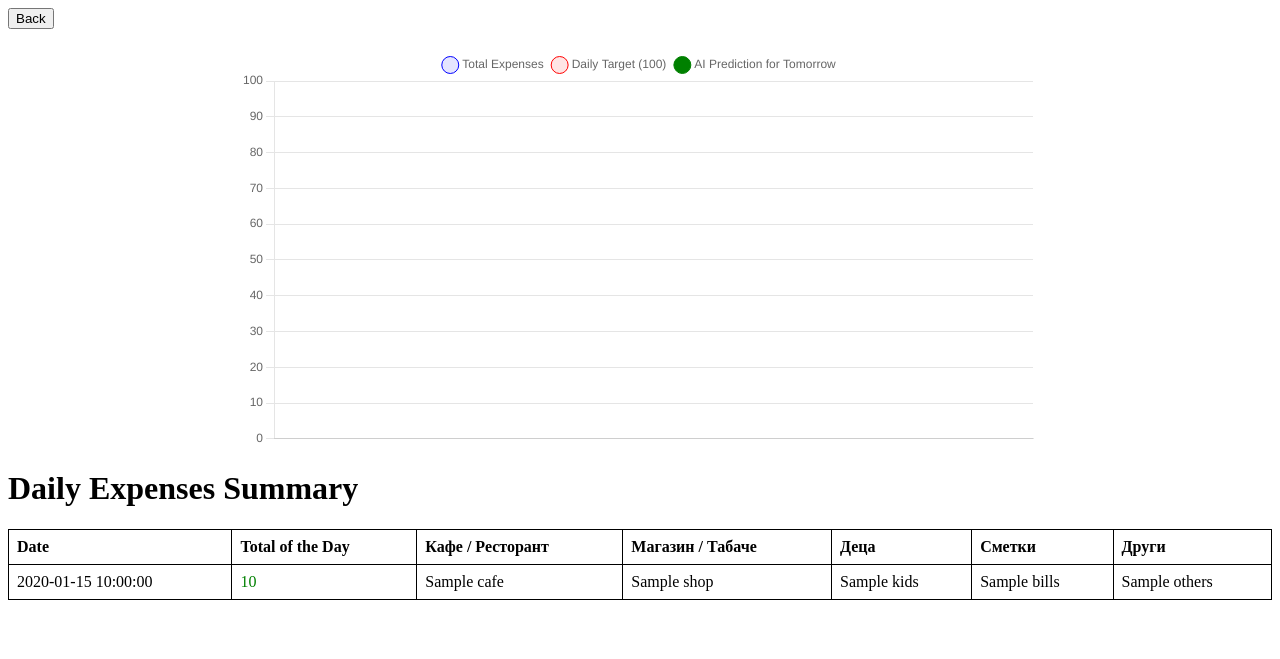
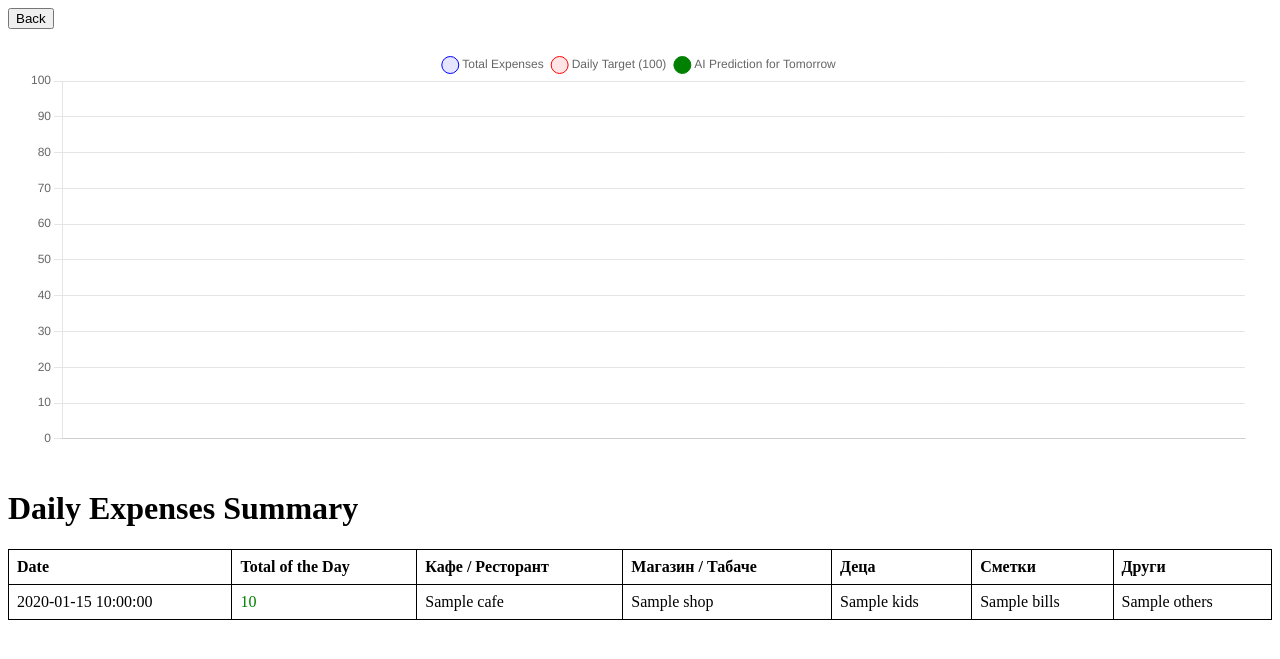
Before and after one commit to TsTsvetkoff/Expense_tracker, a Flask app: template templates/expenses_per_day.html in a window 1280 px wide. Shown: the top 659 px of the page. Run offline with Flask 3, Linux system fonts and the light colour scheme; the template is opened without the code that fills it: most values are stand-ins (such as "Sample title", 1, 10 or a date in 2020).

Commit message:
expenses for day updated

```diff
--- a/templates/expenses_per_day.html
+++ b/templates/expenses_per_day.html
@@ -24,12 +24,21 @@
             color: green;
         }
                 #expensesChart {
-            max-width: 800px;  /* Increased max width */
-            margin: 20px auto; /* Center the chart */
+            max-width: 100%;  /* Full width on mobile */
+            padding: 20px;
+            margin: 0 auto;  /* Center the chart */
         }
+
         #myChart {
-            width: 100%;      /* 100% of the container's width */
-            height: 400px;    /* Increased fixed height */
+            width: 100%;  /* Make chart 100% of container's width */
+            height: 60vh;  /* Use viewport height for responsive chart sizing */
+            max-height: 400px; /* Limit the maximum height on larger screens */
+        }
+
+        @media (max-width: 768px) {
+            #myChart {
+                height: 50vh;  /* Adjust height for smaller devices */
+            }
         }
     </style>
 </head>
@@ -41,7 +50,7 @@
 
 
     <div id="expensesChart">
-        <canvas id="myChart"></canvas>  <!-- Ensure the correct canvas is targeted -->
+    <canvas id="myChart"></canvas>
     </div>
 
     <h1>Daily Expenses Summary</h1>
@@ -80,7 +89,9 @@
     </table>
 
     <script src="https://cdn.jsdelivr.net/npm/chart.js"></script>
+        <script src="https://cdn.jsdelivr.net/npm/chart.js"></script>
         <script>
+            document.addEventListener("DOMContentLoaded", function() {
                 var ctx = document.getElementById('myChart').getContext('2d');
 
                 var predictedValue = {{ predicted_value }};  // Predicted value for tomorrow
@@ -109,7 +120,7 @@
 
                         {
                             label: 'AI Prediction for Tomorrow',
-                        data: Array({{ dates|tojson }}).fill(predictedValue),  // Target line,  // Null until "Tomorrow", then show predicted value
+                            data: Array({{ dates|tojson }}).fill(predictedValue),  // Null until "Tomorrow", then show predicted value
                             borderColor: 'green',
                             backgroundColor: 'rgba(0, 255, 0, 0.5)',  // Slightly transparent green
                             fill: false,
@@ -120,17 +131,24 @@
                         }]
                     },
                     options: {
-                    responsive: true,
+                        responsive: true,  // Enable responsive behavior
+                        maintainAspectRatio: false,  // Disable aspect ratio to manage chart height on mobile
                         scales: {
                             y: {
-                            beginAtZero: true
+                                beginAtZero: true,
+                                ticks: {
+                                    callback: function(value) { return value; }, // Display numbers in better format
+                                }
                             }
                         },
                         plugins: {
                             legend: {
                                 display: true,
                                 labels: {
-                                usePointStyle: true  // Use point style for better visibility
+                                    usePointStyle: true,  // Use point style for better visibility
+                                    font: {
+                                        size: 12  // Adjust font size for mobile
+                                    }
                                 }
                             },
                             tooltip: {
@@ -146,6 +164,7 @@
                         }
                     }
                 });
+            });
         </script>
 </body>
 </html>
```
Lines whose indentation alone changed are shown as unchanged.
